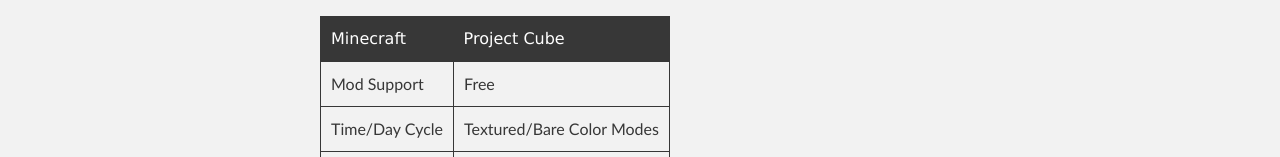
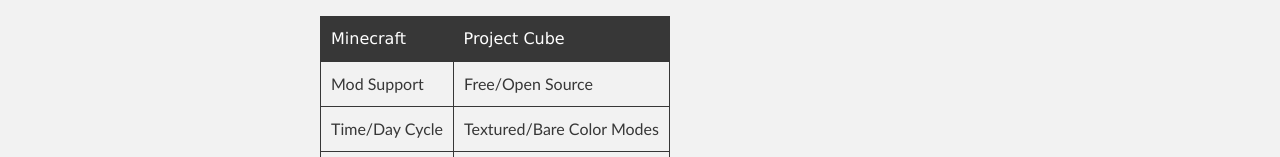
Before and after one commit to olzaragoza/Project-Cube, a plain HTML site: page index.html in a window 1280 px wide. Shown: the part 875-1032 px from the top of the page. Drawn offline with Linux system fonts and the light colour scheme.

Commit message:
Important Info Added

```diff
--- a/index.html
+++ b/index.html
@@ -68,7 +68,7 @@ RAM: 2GB DDR2 (or better)<br></p>
 <tbody>
 <tr>
 <td>Mod Support</td>
-<td>Free</td>
+<td>Free/Open Source</td>
 </tr>
 <tr>
 <td>Time/Day Cycle</td>
```
